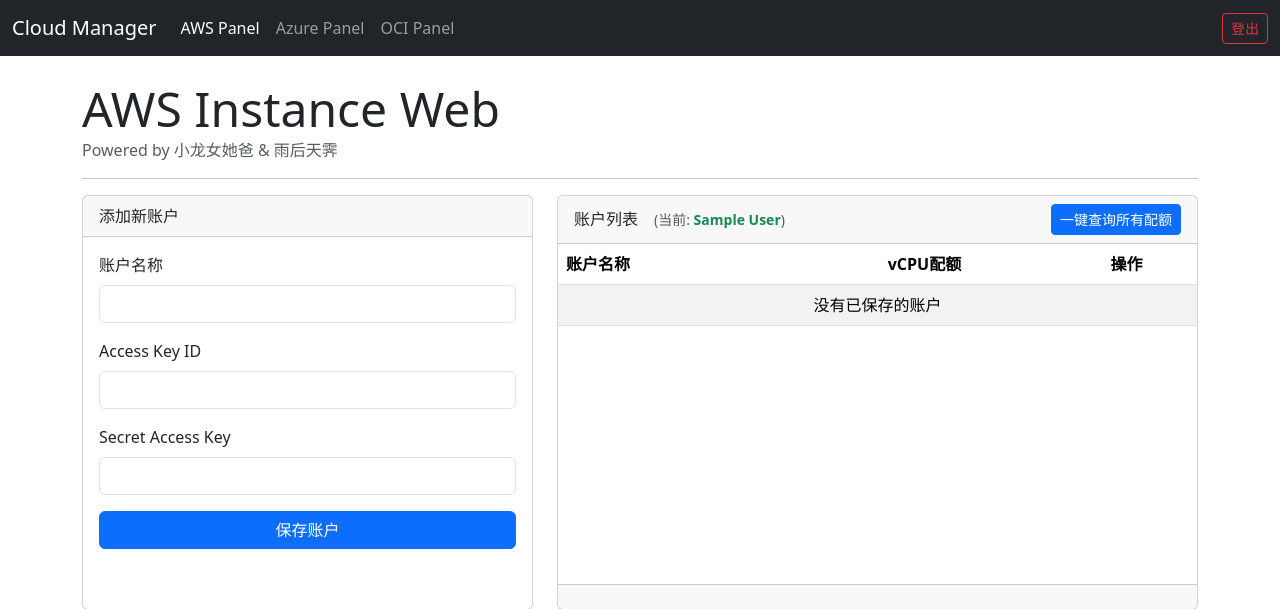
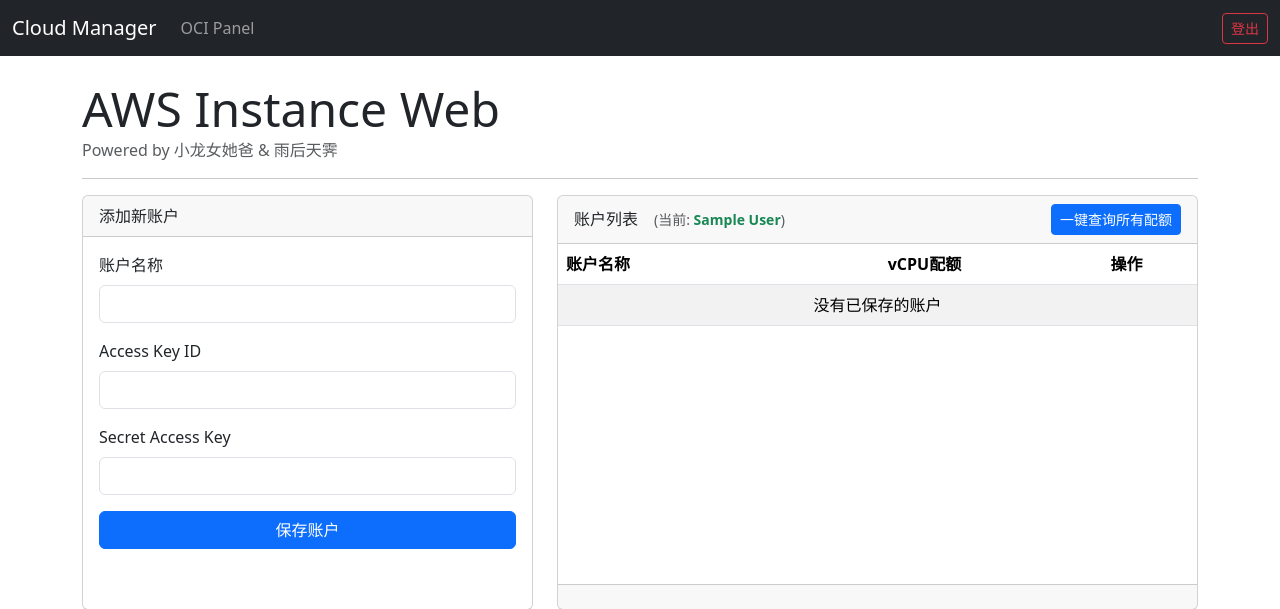
Before and after one commit to SIJULY/cloud_manager, a Flask app: page /aws/ in a window 1280 px wide. Shown: the top 609 px of the page. Run offline with Flask 3, Linux system fonts and the light colour scheme; the visitor is signed in with stand-in values (Sample User, id 1); data that the repository does not hold is empty.

Commit message:
Update layout.html

```diff
--- a/templates/layout.html
+++ b/templates/layout.html
@@ -18,12 +18,6 @@
             <div class="collapse navbar-collapse" id="navbarNav">
                 <ul class="navbar-nav me-auto mb-2 mb-lg-0">
                     <li class="nav-item">
-                        <a class="nav-link {% if request.path.startswith('/aws') %}active{% endif %}" href="{{ url_for('aws.aws_index') }}">AWS Panel</a>
-                    </li>
-                    <li class="nav-item">
-                        <a class="nav-link {% if request.path.startswith('/azure') %}active{% endif %}" href="{{ url_for('azure.azure_index') }}">Azure Panel</a>
-                    </li>
-                    <li class="nav-item">
                         <a class="nav-link {% if request.path.startswith('/oci') %}active{% endif %}" href="{{ url_for('oci.oci_index') }}">OCI Panel</a>
                     </li>
                 </ul>
```
